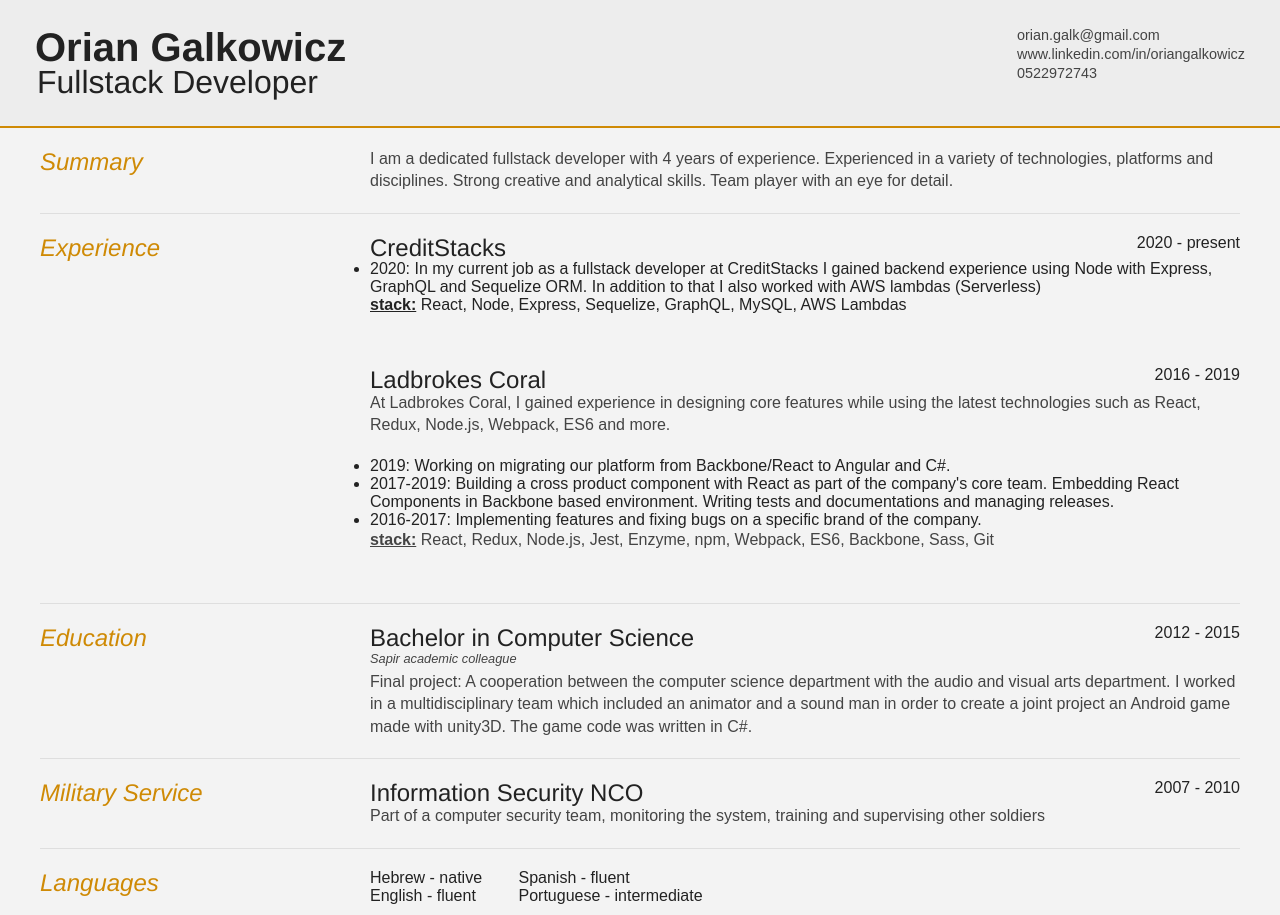
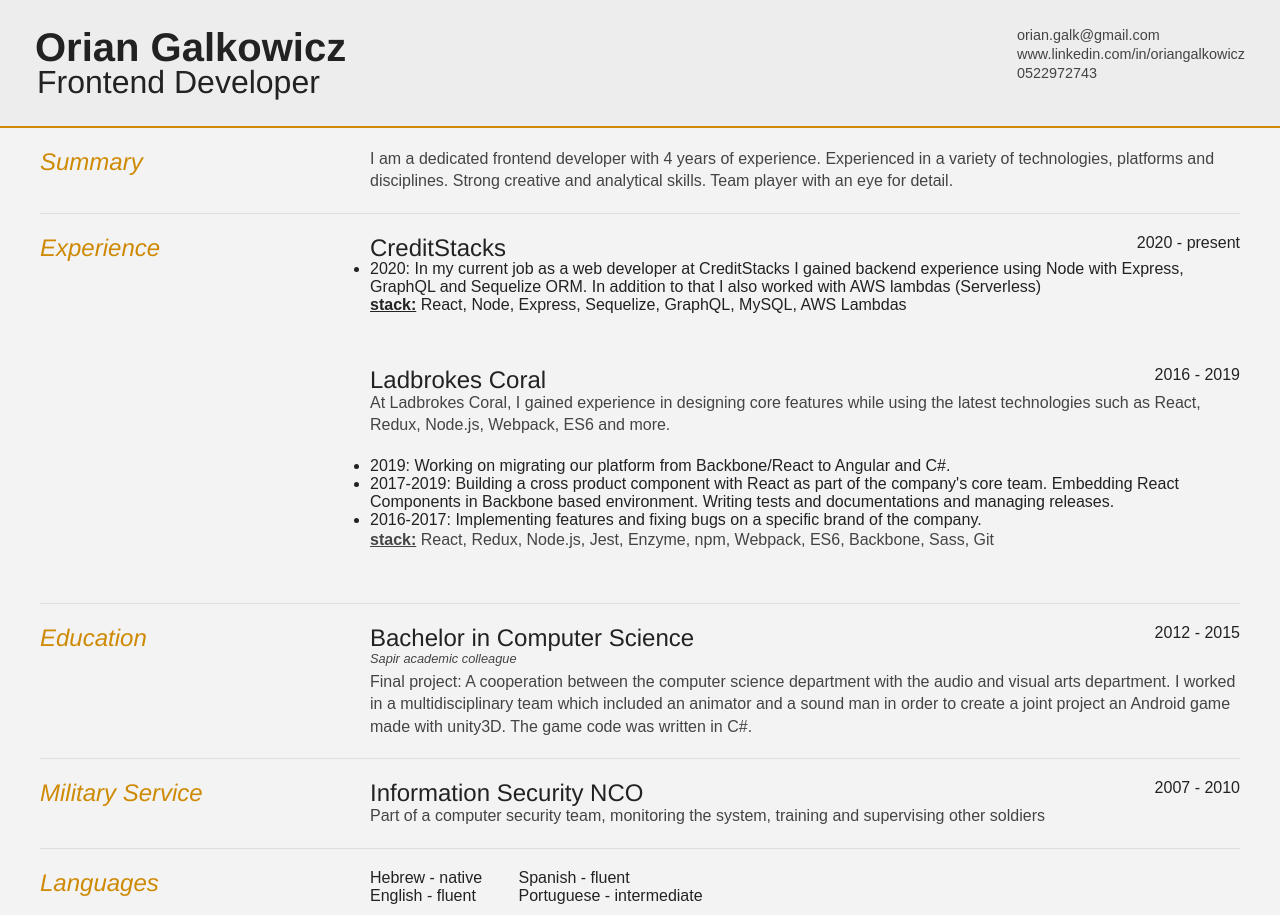
Before and after one commit to galkowicz/cv, a plain HTML site: page index.html in a window 1280 px wide. Drawn offline with Linux system fonts and the light colour scheme; a web font is replaced by a local one.

```diff
--- a/index.html
+++ b/index.html
@@ -26,7 +26,7 @@
       <div class="mainDetails">
         <div id="name">
           <h1 class="quickFade delayTwo">Orian Galkowicz</h1>
-          <h2 class="quickFade delayThree">Fullstack Developer</h2>
+          <h2 class="quickFade delayThree">Frontend Developer</h2>
         </div>
 
         <div id="contactDetails" class="quickFade delayFour">
@@ -56,7 +56,7 @@
 
             <div class="sectionContent">
               <p>
-                I am a dedicated fullstack developer with 4
+                I am a dedicated frontend developer with 4
                 years of experience. Experienced in a variety of technologies, platforms and disciplines.
                 Strong creative and analytical skills. Team player with an eye for detail.
               </p>
@@ -78,7 +78,7 @@
                 <h3 class="years">2020 - present</h3>
                 <div>
                     <ul>
-                        <li>2020: In my current job as a fullstack developer at CreditStacks I
+                        <li>2020: In my current job as a web developer at CreditStacks I
                             gained backend experience using Node with Express, GraphQL
                             and Sequelize ORM. In addition to that I also worked with AWS
                             lambdas (Serverless)</li>
```
